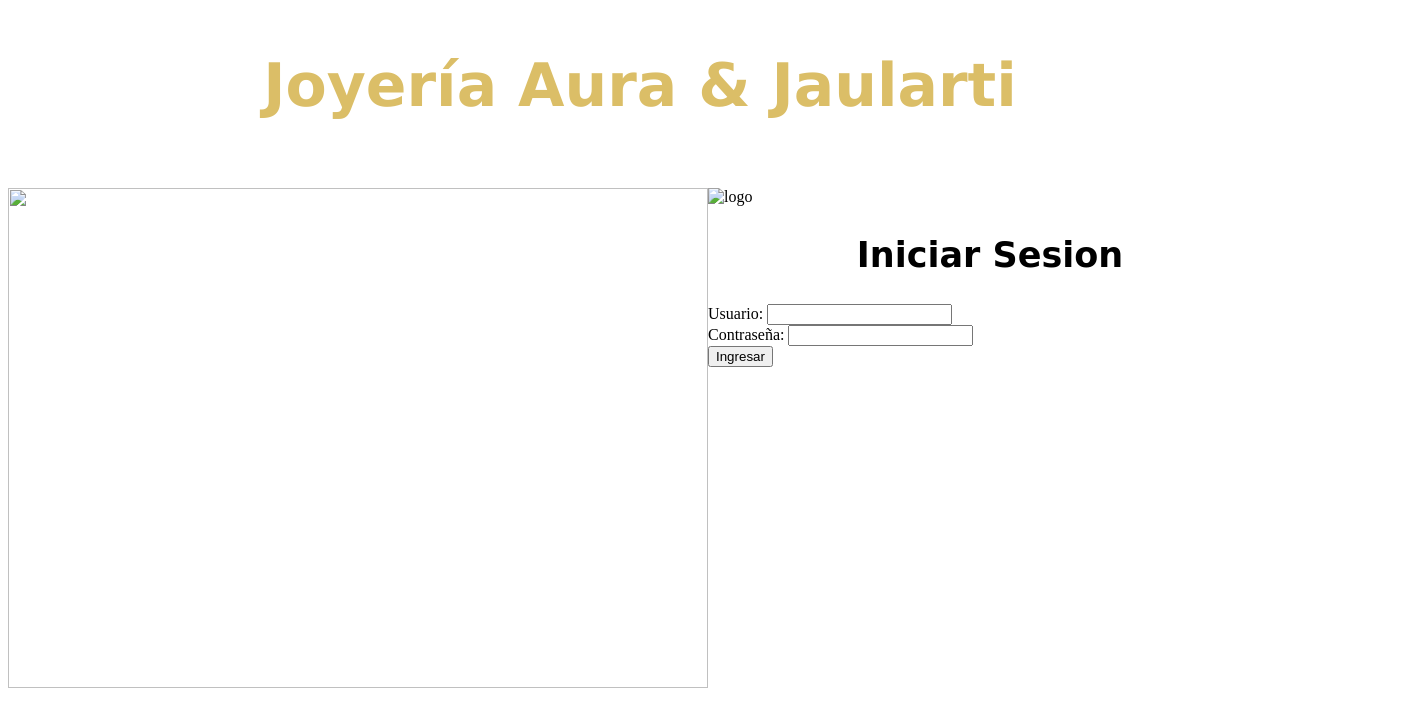
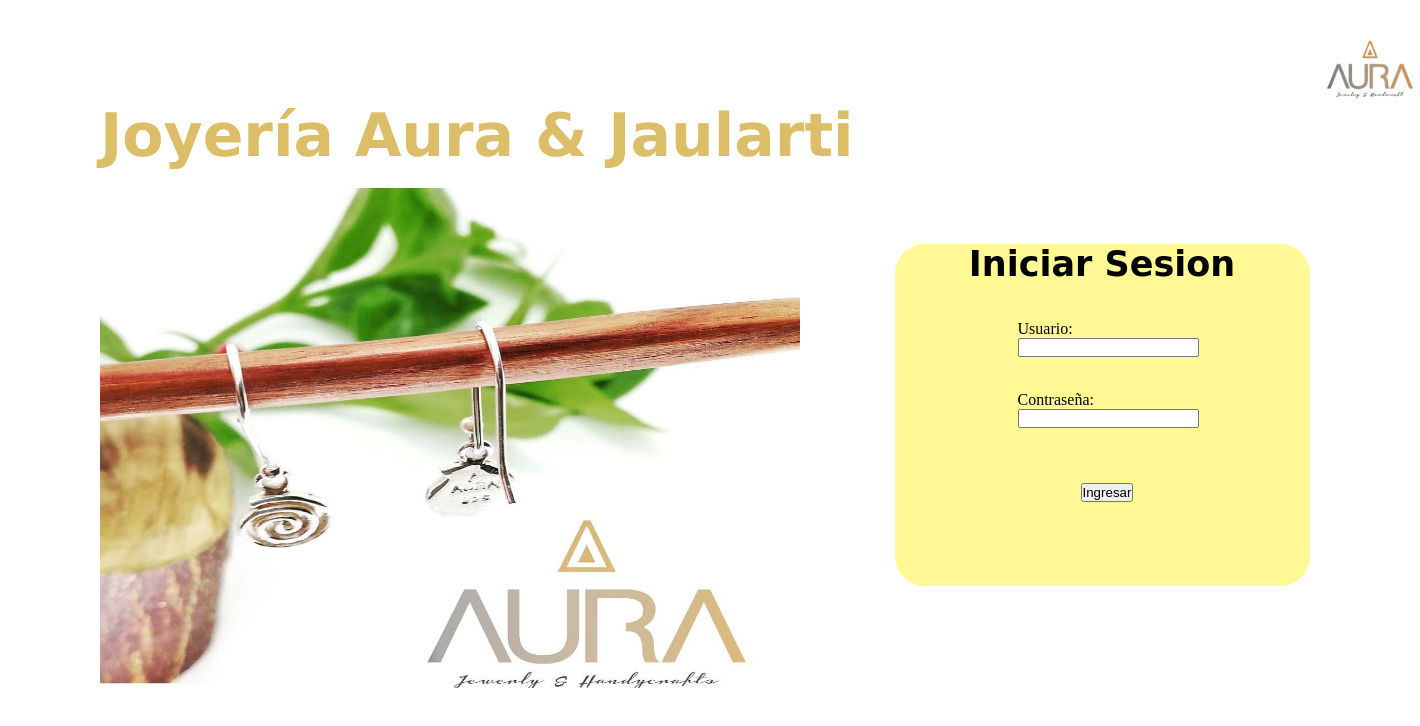
Before and after one commit to JhonatanRiBu/Proyecto-Aura, a plain HTML site: page src/templates/index.html in a window 1280 px wide. Shown: the whole page, 1420 px wide, since content can reach past the window. Drawn offline with Linux system fonts and the light colour scheme.

Commit message:
iniciar sesionv3

```diff
--- a/src/css/style.css
+++ b/src/css/style.css
@@ -17,31 +17,38 @@
 #logo{
     position: absolute;
     top: 20px;
-    left: 1300px;
+    left: 1320px;
 }
 form{
     position: absolute;
     top: -200px;
-    left: 50px;
+    left: 3px;
     position: relative;
-     width  :400px;
-    height : 300px;
-     margin : 350px;
+     width  :415px;
+    height : 342px;
+     margin : 354px;
      background-color: rgb(255, 248, 148);
      border-radius: 30px;
+     border-bottom: 0cm;
+
 }
 #user{
-width  :400px;
-    height : 1px;
-     margin : 58px;
+    width  :60px;
+    height : 100px;
+    margin-left: 123px;
+    margin-top: 36px;
 }
 #contraseña{
-    width  :20px;
-    height : 10px;
-     margin : 58px;
+    width  :60px;
+    height : 100px;
+    margin-left: 123px;
+    margin-top: -29px;
 }
-.button{
-    width  :10px;
-    height : 0px;
-     margin : 10px;
+#button{
+    width  :60px;
+    height : 100px;
+    margin-left: 186px;
+    margin-top: -8px;
+    border-radius: 50px;
+
 }
--- a/src/templates/index.html
+++ b/src/templates/index.html
@@ -6,8 +6,8 @@
     <meta name="viewport" content="width=device-width, initial-scale=1.0">
     <title>Joyería Aura & Jaularti</title>
     <!-- Style-->
-    <link rel="stylesheet" type= "text/css"href="css\style.css">
-    <script type="text/javascript" src="/src/"></script>
+    <link rel="stylesheet" type= "text/css"href="../css/style.css">
+    <script type="text/javascript" src="../../JS/main.js"></script>
 
 </head>
 <body>
@@ -15,12 +15,12 @@
         <div id="fondo">
             <h1 style="font-size: 60px; font-family: Verdana, Geneva, Tahoma, sans-serif; text-align: center;color: #dbbe67;" >Joyería Aura & Jaularti</h1>
             <br>
-            <img src="imagenes\logo\fondo.jpg" width= "700px" height= "500px" object-fit= "scale-down" style="float: left">
+            <img src="../../imagenes/logo/fondo.jpg" width= "700px" height= "500px" object-fit= "scale-down" style="float: left">
 
         </div>
         <header>
             <div id="logo">
-                <img src="imagenes/logo/logo.jpg" alt="logo" width="100px" height="100px">
+                <img src="../../imagenes\logo\logo.jpg" alt="logo" width="100px" height="100px">
             </div>
         </header>
     <form name="Iniciar sesión" action="">
@@ -35,7 +35,7 @@
             <input type="password" name="password" id="password">
         </div>
          <!--Boton de envio del formulario-->
-        <div class="button">
+        <div id="button">
             <button type="submit">Ingresar</button>
         </div>
 
```
